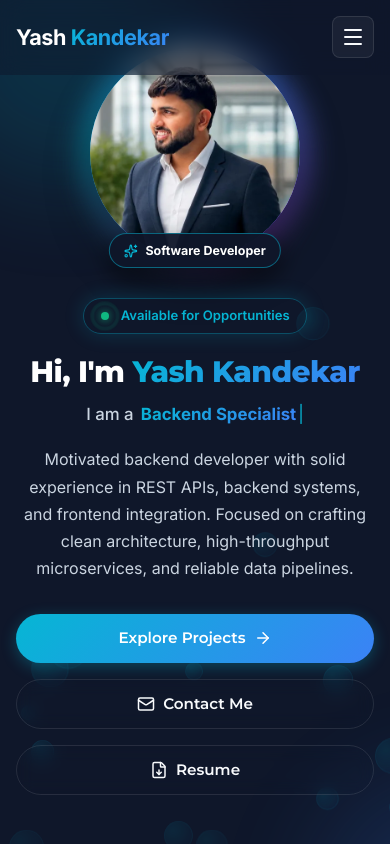
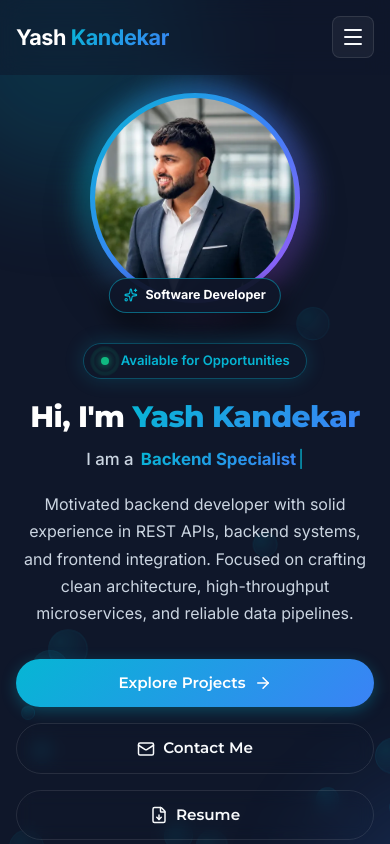
Before and after one commit to yashkandekar2004/Personal_portfolio, a React (Vite) app: page / in a window 390 px wide. Shown: the top 844 px of the page. Built offline with nearby package versions, Linux system fonts and the light colour scheme.

Commit message:
fix: adjust hero profile image head clearance, top navbar spacing on mobile, and hide scrollbar on mobile

```diff
--- a/src/components/Hero.jsx
+++ b/src/components/Hero.jsx
@@ -168,12 +168,12 @@ export default function Hero() {
                     height: '100%',
                     borderRadius: '50%',
                     objectFit: 'cover',
-                    objectPosition: 'center 20%',
-                    transform: 'scale(1.05)',
-                    transition: 'transform 0.5s cubic-bezier(0.4, 0, 0.2, 1)'
+                    objectPosition: 'center 40%',
+                    transform: 'scale(0.98)',
+                    transition: 'transform 0.4s ease'
                   }}
-                  onMouseEnter={(e) => (e.currentTarget.style.transform = 'scale(1.12)')}
-                  onMouseLeave={(e) => (e.currentTarget.style.transform = 'scale(1.05)')}
+                  onMouseEnter={(e) => (e.currentTarget.style.transform = 'scale(1.03)')}
+                  onMouseLeave={(e) => (e.currentTarget.style.transform = 'scale(0.98)')}
                 />
               </div>
 
--- a/src/index.css
+++ b/src/index.css
@@ -176,6 +176,11 @@ section {
   position: relative;
   width: 100%;
   overflow-x: hidden;
+}
+
+#hero {
+  padding-top: 6.5rem !important;
+  padding-bottom: 3.5rem !important;
 }
 
 /* Buttons */
@@ -572,11 +577,22 @@ input, textarea {
 }
 
 @media (max-width: 768px) {
+  ::-webkit-scrollbar {
+    display: none !important;
+    width: 0 !important;
+  }
+  * {
+    scrollbar-width: none !important;
+  }
   .container {
     padding: 0 1rem !important;
   }
   section {
     padding: 3rem 0 !important;
+  }
+  #hero {
+    padding-top: 5.8rem !important;
+    padding-bottom: 2rem !important;
   }
   .section-title {
     font-size: 1.85rem !important;
```
